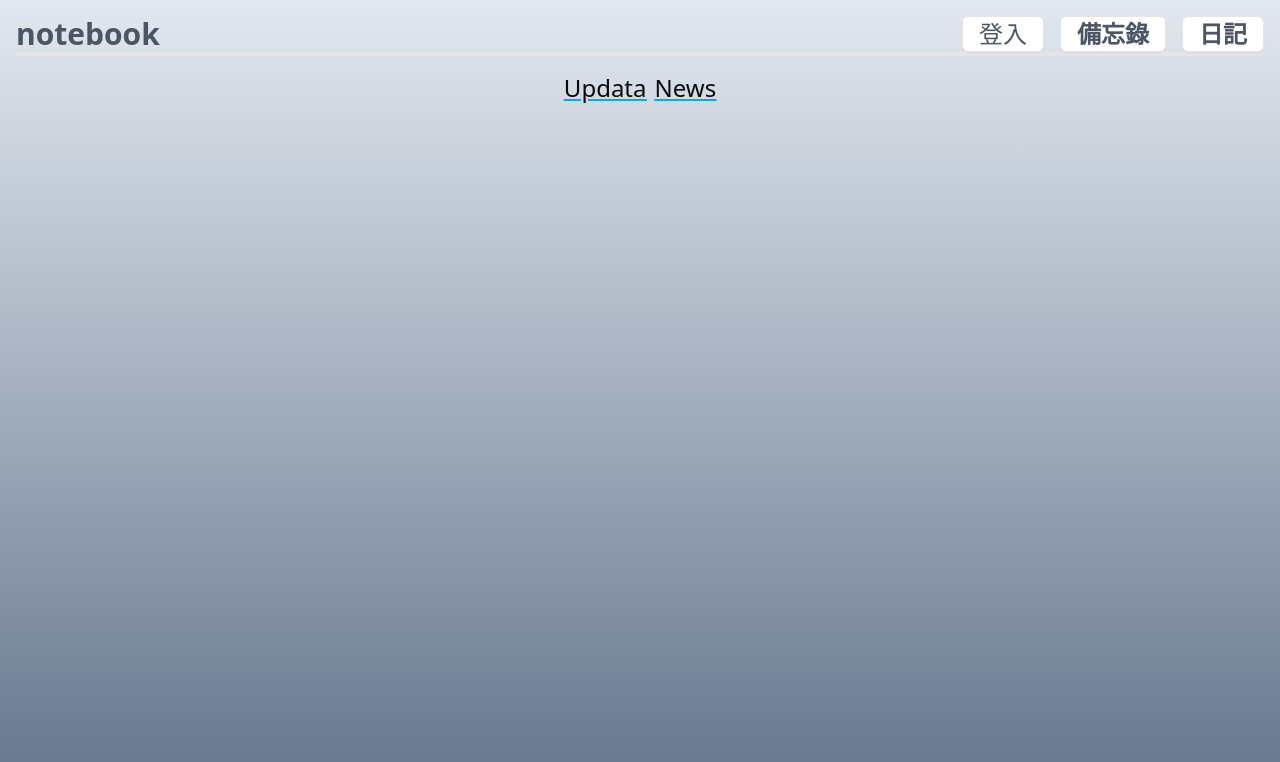
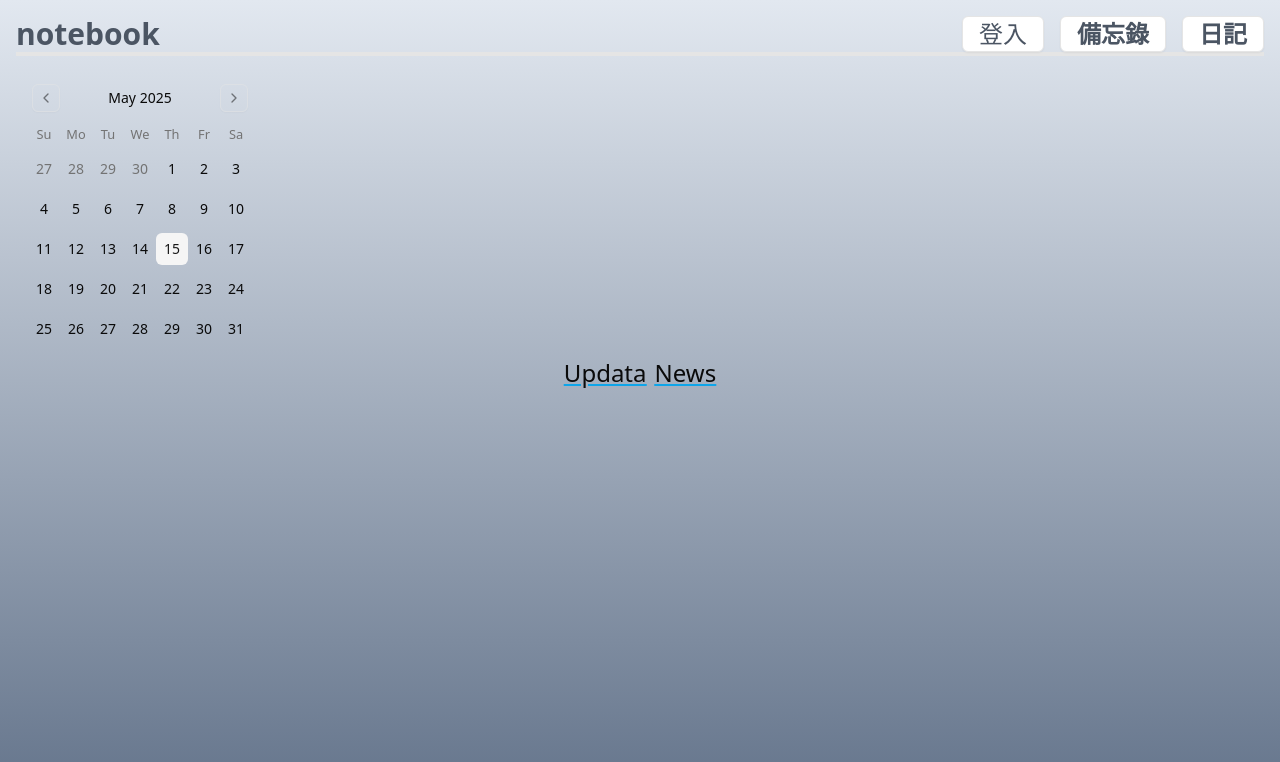
Before and after one commit to sheng6612/notebook, a Next.js app: page / in a window 1280 px wide. Shown: the top 762 px of the page. Built offline with nearby package versions, Linux system fonts and the light colour scheme.

Commit message:
feat: add calender

```diff
--- a/src/components/home/home_index.tsx
+++ b/src/components/home/home_index.tsx
@@ -1,7 +1,11 @@
+import { Calendar } from "../ui/calendar"
 
 export default function Homeindex() {
     return (
-        <div></div>
+        <div>
+            <div><Calendar/></div>
+            <div></div>
+        </div>
     )
 }
-//index設計
+//index 加入日曆
```
